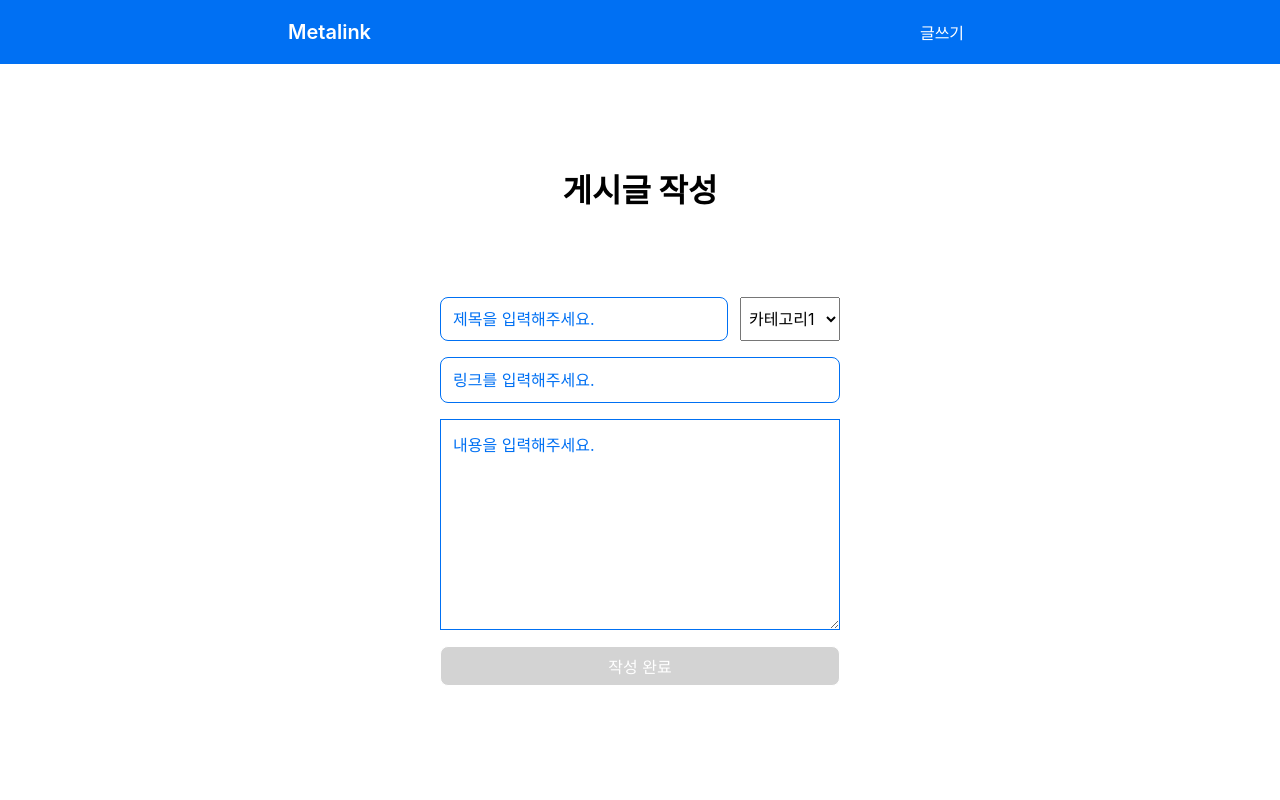
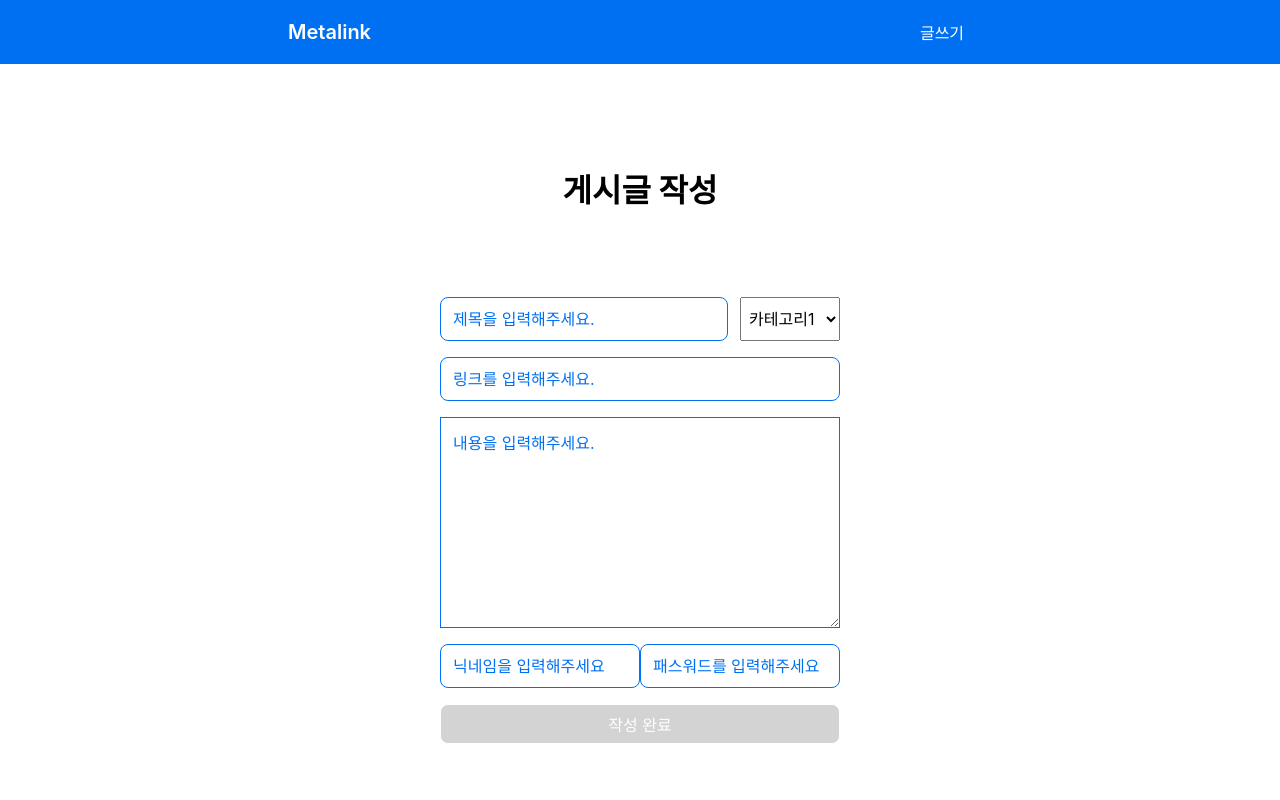
Before and after one commit to tophat-cloud/metalink, a Next.js app in the folder frontend/: page /posts/write in a window 1280 px wide. Shown: the top 800 px of the page. Built offline with nearby package versions, Linux system fonts and the light colour scheme.

Commit message:
:sparkles: Add nickname, pw form

```diff
--- a/frontend/pages/posts/write/index.js
+++ b/frontend/pages/posts/write/index.js
@@ -14,7 +14,7 @@ const TitleWrapper = styled.div`
   justify-content: space-between;
 `;
 
-const TitleInput = styled.input`
+const MainInput = styled.input`
   width: 100%;
   height: 44px;
   padding: 12px;
@@ -35,20 +35,6 @@ const SelectBox = styled.select`
   padding: 0 4px;
 `;
 
-const LinkInput = styled.input`
-  width: 100%;
-  padding: 12px;
-  border-radius: 8px;
-  border: 1px solid #0070f3;
-  display: block;
-  margin: 0 0 1em;
-  padding: ${props => props.padding};
-
-  ::placeholder {
-    color: #0070f3;
-  }
-`;
-
 const ContentInput = styled.textarea`
   width: 100%;
   padding: 12px;
@@ -61,6 +47,12 @@ const ContentInput = styled.textarea`
   ::placeholder {
     color: #0070f3;
   }
+`;
+
+const LoginWrapper = styled.div`
+  display: flex;
+  flex-direction: row;
+  justify-content: space-between;
 `;
 
 const SubmitButton = styled.button`
@@ -82,7 +74,7 @@ export default () => {
     '카테고리2',
     '카테고리3',
     '카테고리4',
-  ]
+  ];
 
   return (
     <>
@@ -90,7 +82,7 @@ export default () => {
       <Wrapper>
 
         <TitleWrapper>
-          <TitleInput
+          <MainInput
             placeholder="제목을 입력해주세요."
           />
 
@@ -103,7 +95,7 @@ export default () => {
           </SelectBox>
         </TitleWrapper>
 
-        <LinkInput
+        <MainInput
           placeholder="링크를 입력해주세요."
         />
 
@@ -111,11 +103,21 @@ export default () => {
           placeholder="내용을 입력해주세요."
         />
 
+        <LoginWrapper>
+          <MainInput
+            placeholder="닉네임을 입력해주세요"
+          />
+
+          <MainInput
+            placeholder="패스워드를 입력해주세요"
+            type="password"
+          />
+        </LoginWrapper>
+
         <SubmitButton>
           작성 완료
         </SubmitButton>
       </Wrapper>
-
     </>
   )
 }
```
